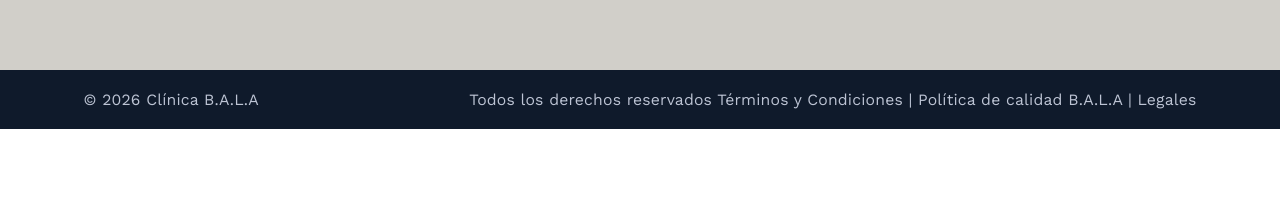
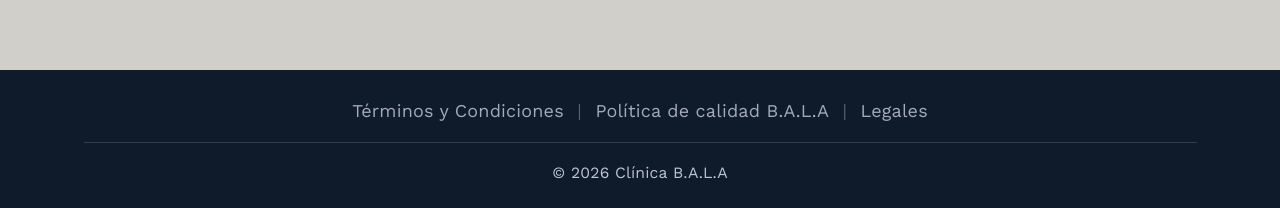
Before and after one commit to Leivaaldana/Gestion_BALA, a React (Vite) app: page / in a window 1280 px wide. Shown: the part 886-1094 px from the top of the page. Before the commit the page ends 1015 px from the top, so only its background shows below. Built offline with nearby package versions, Linux system fonts and the light colour scheme.

Commit message:
Modificando footer

```diff
--- a/src/estilos/Principal.css
+++ b/src/estilos/Principal.css
@@ -156,6 +156,40 @@
   font-family: var(--font-display);
 }
 
+.footer-links a {
+  color: var(--ivory);
+  opacity: 0.85;
+  text-decoration: none;
+}
+
+.footer-links a:hover,
+.footer-links a:focus-visible {
+  opacity: 1;
+  text-decoration: underline;
+}
+
+.footer-sep {
+  margin: 0 0.75rem;
+  opacity: 0.4;
+}
+
+.footer-divider {
+  height: 1px;
+  width: 100%;
+  background-color: rgba(255, 255, 255, 0.15);
+}
+
+@media (max-width: 575.98px) {
+  .footer-links {
+    display: flex;
+    flex-direction: column;
+    gap: 0.5rem;
+  }
+  .footer-sep {
+    display: none;
+  }
+}
+
 @media (max-width: 767.98px) {
   .home .pillar-border {
     border-left: none;
--- a/src/paginas/Principal.jsx
+++ b/src/paginas/Principal.jsx
@@ -154,12 +154,19 @@
         </div>
       </section>
 
-      <footer className="bg-navy text-ivory py-3">
-        <div className="container d-flex flex-column flex-sm-row justify-content-between align-items-center gap-2 small">
-          <span>© {new Date().getFullYear()} Clínica B.A.L.A</span>
-          <nav className="d-flex gap-3">
-            <p>Todos los derechos reservados Términos y Condiciones | Política de calidad B.A.L.A | Legales</p>
+      <footer className="bg-navy text-ivory py-4 footer-bala">
+        <div className="container">
+          <nav className="footer-links text-center pb-3">
+            <a href="/terminos">Términos y Condiciones</a>
+            <span className="footer-sep">|</span>
+            <a href="/calidad">Política de calidad B.A.L.A</a>
+            <span className="footer-sep">|</span>
+            <a href="/legales">Legales</a>
           </nav>
+        <div className="footer-divider"></div>
+        <p className="text-center mb-0 pt-3 small">
+          © {new Date().getFullYear()} Clínica B.A.L.A
+        </p>
         </div>
       </footer>
     </div>
```
